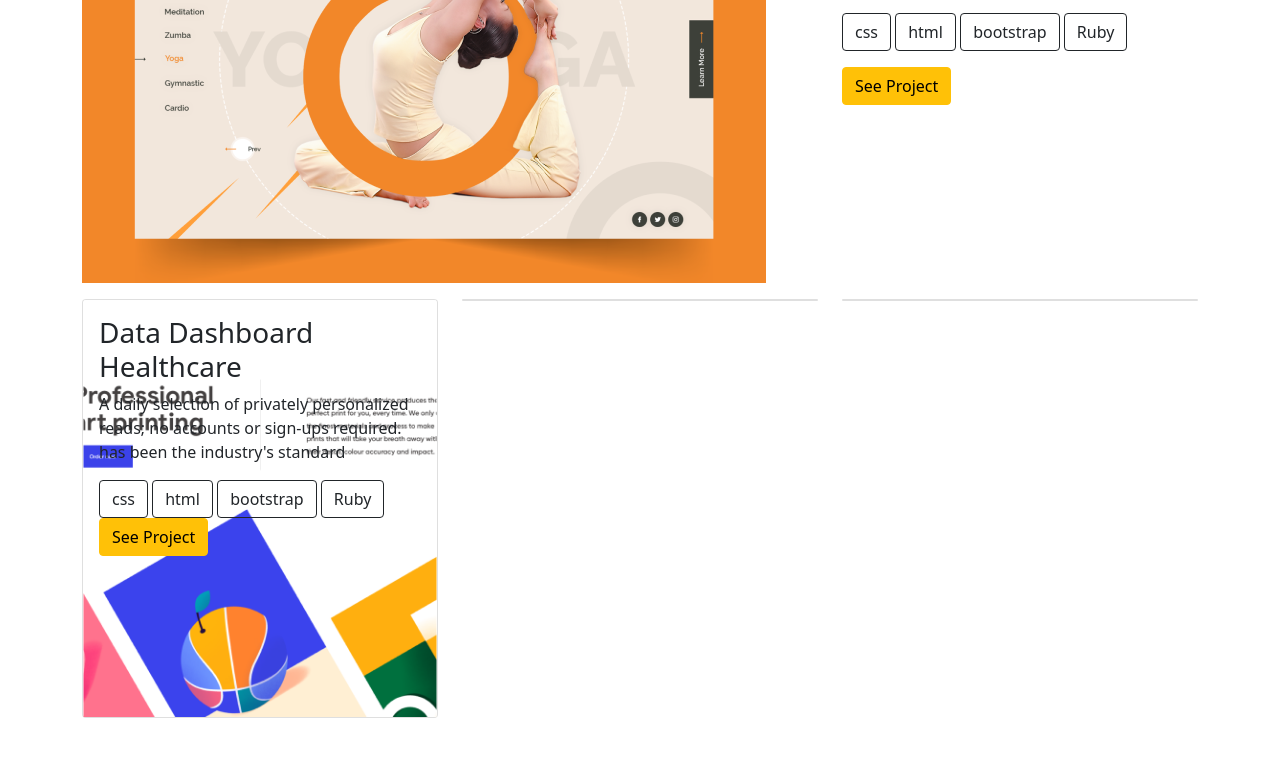
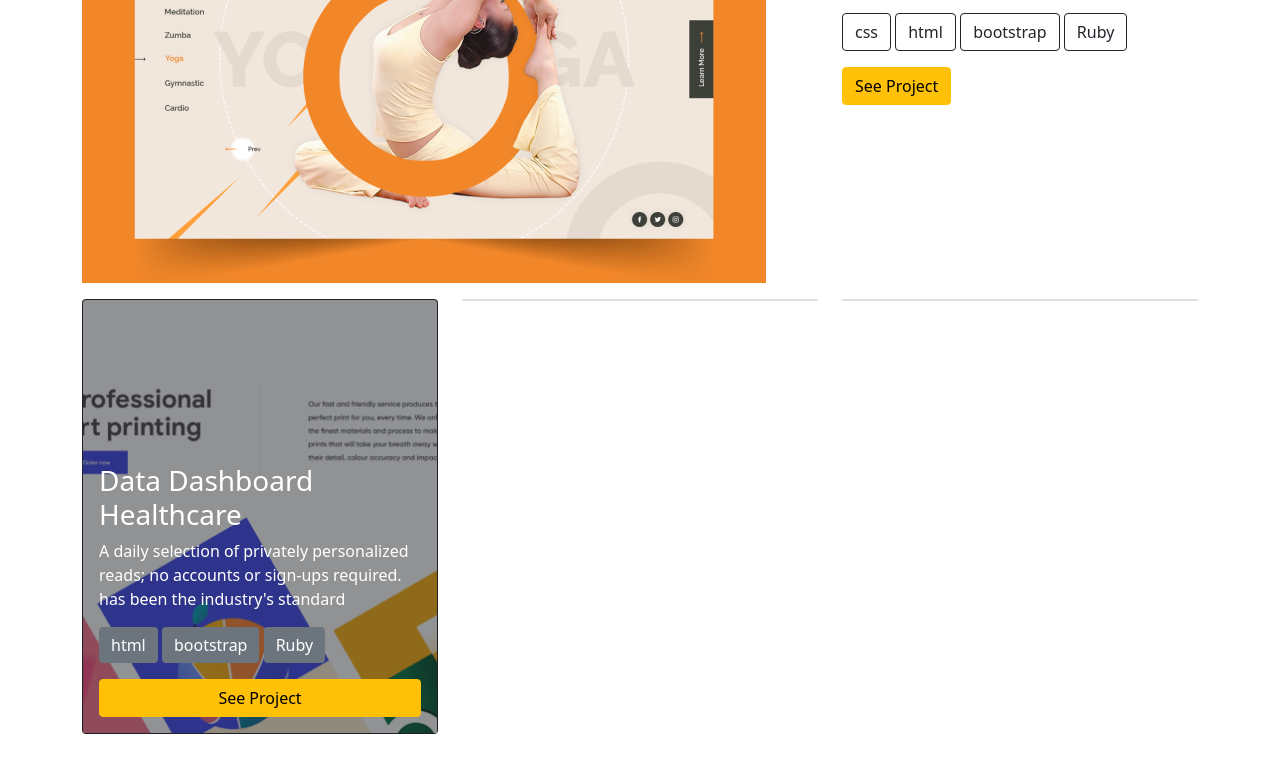
Before and after one commit to hsztan/bootstrap-portfolio, a plain HTML site: page index.html in a window 1280 px wide. Shown: the part 1225-1998 px from the top of the page. Drawn offline with nearby package versions, Linux system fonts and the light colour scheme.

Commit message:
Finish card prototype with bootstrap

```diff
--- a/index.html
+++ b/index.html
@@ -79,20 +79,25 @@
         </div>
       </div>
     </section>
-    <section class="container mt-5 my-works" style="height:1805px;">
+    <section class="container mt-5 my-works" style="height: 1805px">
       <div class="wrapper d-flex justify-content-between align-items-center">
         <h2>My Recent Works</h2>
-            <hr class="w-75">
+        <hr class="w-75" />
       </div>
       <div class="row mt-5">
         <div class="col-sm-8">
-                <img class="mw-100" src="./assets/images/featured-placeholder.png" alt="Feature-works">
+          <img
+            class="mw-100"
+            src="./assets/images/featured-placeholder.png"
+            alt="Feature-works"
+          />
         </div>
         <div class="col-sm-4">
           <h3>Multi-Post Stories</h3>
-                <p>A daily selection of privately personalized reads; no accounts or sign-ups required.
-                    has been the industry's standard dummy text ever since the 1500s, when an unknown
-                    printer took a standard dummy text.
+          <p>
+            A daily selection of privately personalized reads; no accounts or
+            sign-ups required. has been the industry's standard dummy text ever
+            since the 1500s, when an unknown printer took a standard dummy text.
           </p>
           <div class="tags">
             <span class="btn btn-outline-dark">css</span>
@@ -105,22 +110,41 @@
       </div>
       <div class="row mt-3">
         <div class="col-sm-4">
-                <div class="card">
-                   <img src="./assets/images/card-placeholder.png" alt="Card image" class="card-img-top">
-                   <div class="card-img-overlay">
+          <div class="card bg-dark text-white" style="height: 435px">
+            <img
+              src="./assets/images/card-placeholder.png"
+              alt="Card image"
+              class="card-img-top"
+              style="opacity: 0.5; height: 100%; object-fit: cover"
+            />
+            <div
+              class="card-img-overlay d-flex flex-column justify-content-end"
+            >
               <h3 class="card-title">Data Dashboard Healthcare</h3>
               <p class="card-text">
-                        A daily selection of privately personalized
-                        reads; no accounts or sign-ups required.
-                        has been the industry's standard
+                A daily selection of privately personalized reads; no accounts
+                or sign-ups required. has been the industry's standard
               </p>
               <div class="tags">
-                        <span class="btn btn-outline-dark">css</span>
-                        <span class="btn btn-outline-dark">html</span>
-                        <span class="btn btn-outline-dark">bootstrap</span>
-                        <span class="btn btn-outline-dark">Ruby</span>
+                <span
+                  class="btn btn-outline-dark text-white btn-secondary border-0"
+                  >html</span
+                >
+                <span
+                  class="btn btn-outline-dark text-white btn-secondary border-0"
+                  >bootstrap</span
+                >
+                <span
+                  class="btn btn-outline-dark text-white btn-secondary border-0"
+                  >Ruby</span
+                >
               </div>
-                    <button class="btn btn-warning">See Project</button>
+              <button
+                class="btn btn-warning mt-3 btn-large w-100"
+                type="button"
+              >
+                See Project
+              </button>
             </div>
           </div>
         </div>
@@ -131,7 +155,6 @@
           <div class="card"></div>
         </div>
       </div>
-
     </section>
     <section class="about-me"></section>
     <section class="contact-me"></section>
```
Lines whose indentation alone changed are shown as unchanged.
